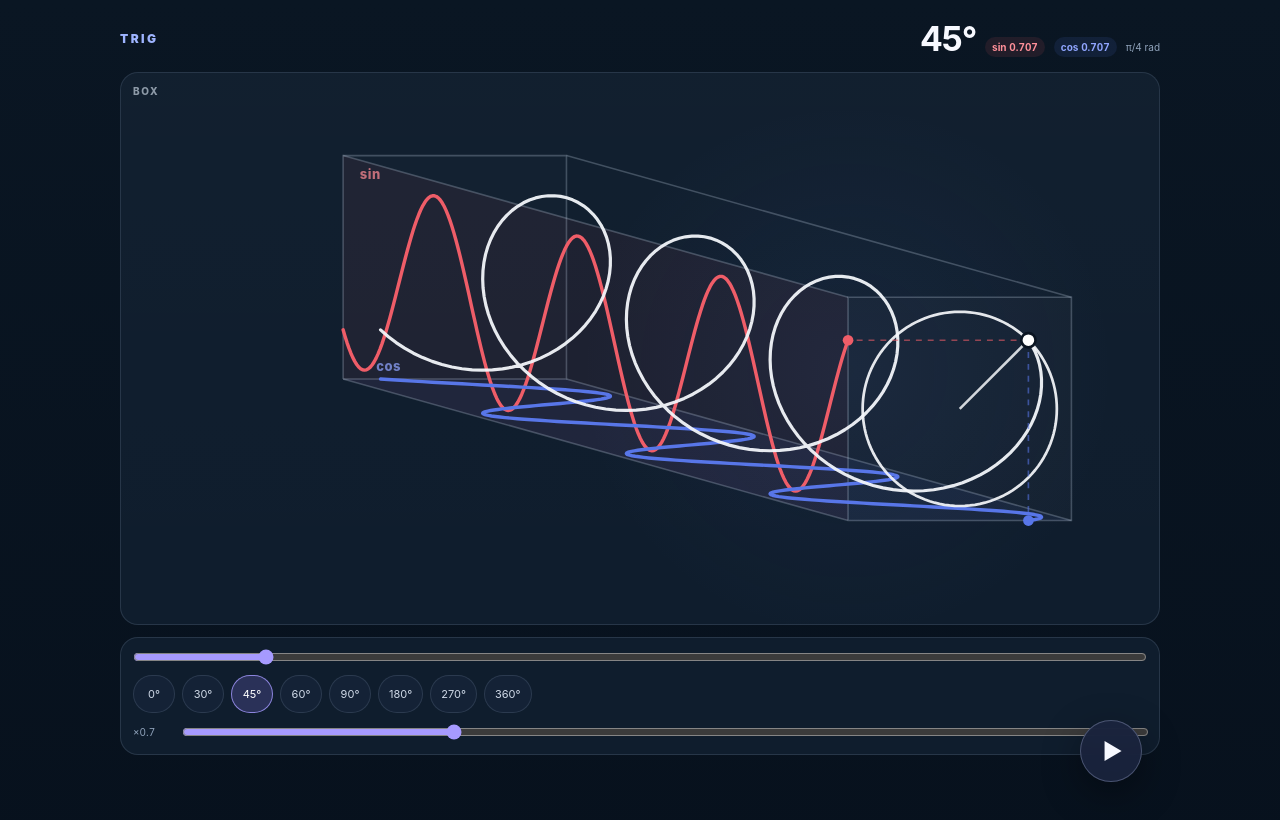
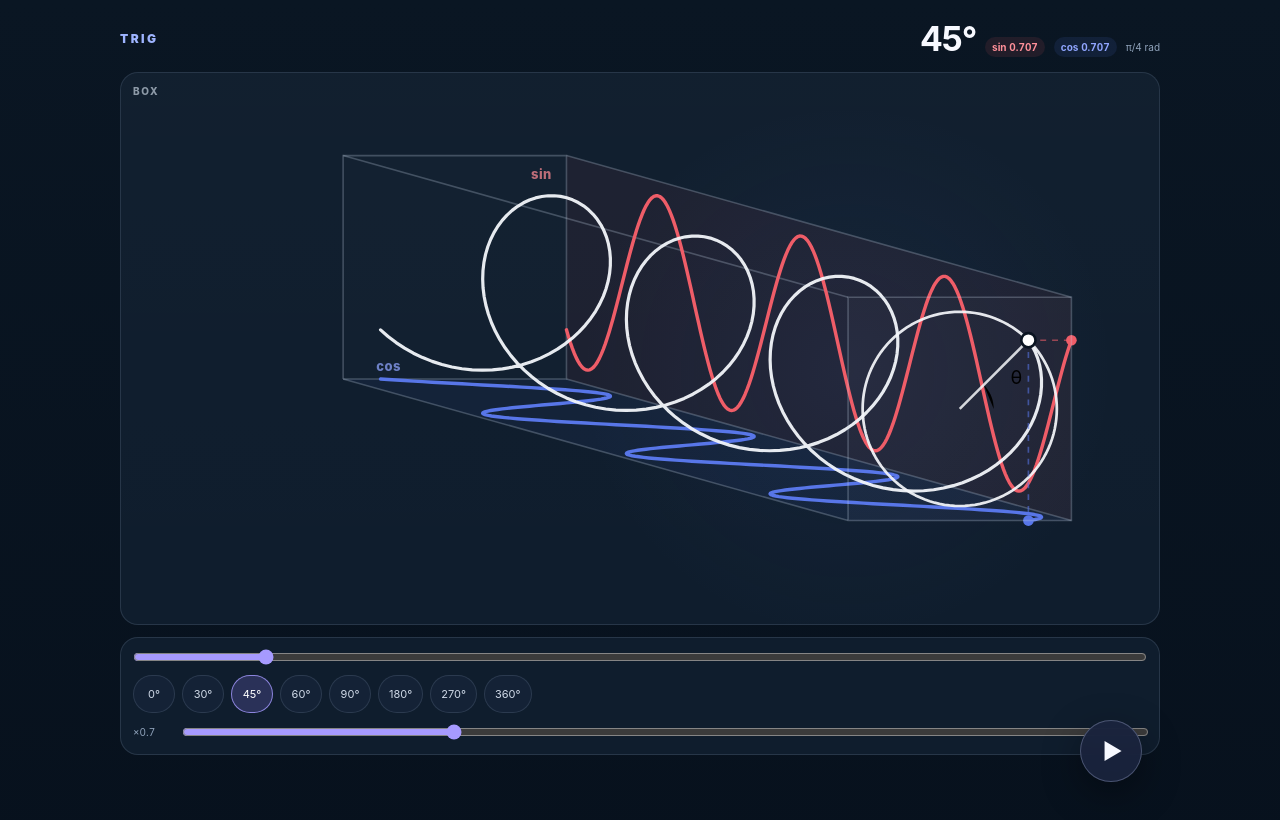
Before and after one commit to miyatayuuma/trig-playground, a React (Vite) app: page / in a window 1280 px wide. Shown: the top 820 px of the page. Built offline with nearby package versions, Linux system fonts and the light colour scheme.

Commit message:
feat: refine projection box depth and front angle

```diff
--- a/src/App.tsx
+++ b/src/App.tsx
@@ -84,6 +84,17 @@ const buildFrontCirclePath = () => {
   }).join(' ')
 }
 
+const buildFrontAnglePath = (radians: number) => {
+  if (radians < 0.001) return ''
+
+  const steps = Math.max(3, Math.ceil((radians / TAU) * 72))
+  return Array.from({ length: steps + 1 }, (_, index) => {
+    const angle = (index / steps) * radians
+    const point = projectBox(0, Math.cos(angle) * 0.35, Math.sin(angle) * 0.35)
+    return `${index === 0 ? 'M' : 'L'} ${point.x.toFixed(2)} ${point.y.toFixed(2)}`
+  }).join(' ')
+}
+
 const facePoints = (t: number) => [
   projectBox(t, -FACE_EXTENT, -FACE_EXTENT),
   projectBox(t, FACE_EXTENT, -FACE_EXTENT),
@@ -130,12 +141,13 @@ export default function App() {
   }, [waveEnd, waveStart])
 
   const frontCirclePath = useMemo(() => buildFrontCirclePath(), [])
+  const frontAnglePath = useMemo(() => buildFrontAnglePath(normalizedAngle), [normalizedAngle])
   const helixPath = useMemo(
     () => buildBoxPath(phase, (t, radians) => projectBox(t, Math.cos(radians), Math.sin(radians))),
     [phase],
   )
   const sineProjectionPath = useMemo(
-    () => buildBoxPath(phase, (t, radians) => projectBox(t, -FACE_EXTENT, Math.sin(radians))),
+    () => buildBoxPath(phase, (t, radians) => projectBox(t, FACE_EXTENT, Math.sin(radians))),
     [phase],
   )
   const cosineProjectionPath = useMemo(
@@ -145,13 +157,22 @@ export default function App() {
 
   const front = facePoints(0)
   const back = facePoints(BOX_DEPTH)
-  const sinFace = [front[0], front[3], back[3], back[0]]
+  const sinFace = [front[1], front[2], back[2], back[1]]
   const cosFace = [front[0], front[1], back[1], back[0]]
 
   const boxCurrent = projectBox(0, values.cos, values.sin)
   const boxCenter = projectBox(0, 0, 0)
-  const sinCurrent = projectBox(0, -FACE_EXTENT, values.sin)
+  const sinCurrent = projectBox(0, FACE_EXTENT, values.sin)
   const cosCurrent = projectBox(0, values.cos, -FACE_EXTENT)
+  const frontXAxisStart = projectBox(0, -1.02, 0)
+  const frontXAxisEnd = projectBox(0, 1.02, 0)
+  const frontYAxisStart = projectBox(0, 0, -1.02)
+  const frontYAxisEnd = projectBox(0, 0, 1.02)
+  const thetaPoint = projectBox(
+    0,
+    Math.cos(normalizedAngle / 2) * 0.5,
+    Math.sin(normalizedAngle / 2) * 0.5,
+  )
 
   const circleCx = 210
   const circleCy = 210
@@ -210,6 +231,10 @@ export default function App() {
     setPhase(drag.phase - (deltaX / width) * WAVE_SPAN)
   }
 
+  const openFace = (nextView: ViewMode) => {
+    if (nextView !== 'box') setView(nextView)
+  }
+
   return (
     <main className="app">
       <header className="topbar">
@@ -235,14 +260,15 @@ export default function App() {
         <div className={`model-stage view-${view}`}>
           {view === 'box' && (
             <svg className="box-svg" viewBox="0 0 760 430" role="img" aria-label="円運動とサイン・コサインの投影モデル">
+              <polygon points={pointsString(back)} className="box-face box-face-back" />
               <polygon points={pointsString(sinFace)} className="box-face box-face-sin" />
               <polygon points={pointsString(cosFace)} className="box-face box-face-cos" />
-              <polygon points={pointsString(back)} className="box-face box-face-back" />
               <polygon points={pointsString(front)} className="box-face box-face-front" />
 
-              <g className="box-edges">
-                <polyline points={`${front[0].x},${front[0].y} ${front[1].x},${front[1].y} ${front[2].x},${front[2].y} ${front[3].x},${front[3].y} ${front[0].x},${front[0].y}`} />
+              <g className="box-edges box-edges-back">
                 <polyline points={`${back[0].x},${back[0].y} ${back[1].x},${back[1].y} ${back[2].x},${back[2].y} ${back[3].x},${back[3].y} ${back[0].x},${back[0].y}`} />
+              </g>
+              <g className="box-edges box-edges-depth">
                 {front.map((point, index) => (
                   <line key={index} x1={point.x} y1={point.y} x2={back[index].x} y2={back[index].y} />
                 ))}
@@ -251,34 +277,69 @@ export default function App() {
               <path d={sineProjectionPath} className="box-wave box-wave-sin" />
               <path d={cosineProjectionPath} className="box-wave box-wave-cos" />
               <path d={helixPath} className="box-helix" />
+
+              <g className="box-front-axes">
+                <line x1={frontXAxisStart.x} y1={frontXAxisStart.y} x2={frontXAxisEnd.x} y2={frontXAxisEnd.y} />
+                <line x1={frontYAxisStart.x} y1={frontYAxisStart.y} x2={frontYAxisEnd.x} y2={frontYAxisEnd.y} />
+              </g>
               <path d={frontCirclePath} className="box-circle" />
+              {frontAnglePath && <path d={frontAnglePath} className="box-angle-arc" />}
+              <line x1={boxCenter.x} y1={boxCenter.y} x2={boxCurrent.x} y2={boxCurrent.y} className="box-radius" />
+              <text x={thetaPoint.x + 5} y={thetaPoint.y - 5} className="box-theta">θ</text>
 
-              <line x1={boxCenter.x} y1={boxCenter.y} x2={boxCurrent.x} y2={boxCurrent.y} className="box-radius" />
               <line x1={boxCurrent.x} y1={boxCurrent.y} x2={sinCurrent.x} y2={sinCurrent.y} className="box-guide box-guide-sin" />
               <line x1={boxCurrent.x} y1={boxCurrent.y} x2={cosCurrent.x} y2={cosCurrent.y} className="box-guide box-guide-cos" />
               <circle cx={boxCurrent.x} cy={boxCurrent.y} r="6" className="box-current" />
               <circle cx={sinCurrent.x} cy={sinCurrent.y} r="4.5" className="box-dot box-dot-sin" />
               <circle cx={cosCurrent.x} cy={cosCurrent.y} r="4.5" className="box-dot box-dot-cos" />
 
-              <text x={back[3].x + 14} y={back[3].y + 20} className="face-label face-label-sin">sin</text>
+              <g className="box-edges box-edges-front">
+                <polyline points={`${front[0].x},${front[0].y} ${front[1].x},${front[1].y} ${front[2].x},${front[2].y} ${front[3].x},${front[3].y} ${front[0].x},${front[0].y}`} />
+              </g>
+
+              <text x={back[2].x - 30} y={back[2].y + 20} className="face-label face-label-sin">sin</text>
               <text x={back[0].x + 28} y={back[0].y - 7} className="face-label face-label-cos">cos</text>
 
               <polygon
                 points={pointsString(front)}
                 className="face-hit face-hit-circle"
-                onClick={() => setView('circle')}
+                role="button"
+                tabIndex={0}
+                onClick={() => openFace('circle')}
+                onKeyDown={(event) => {
+                  if (event.key === 'Enter' || event.key === ' ') {
+                    event.preventDefault()
+                    openFace('circle')
+                  }
+                }}
                 aria-label="円を平面表示"
               />
               <polygon
                 points={pointsString(sinFace)}
                 className="face-hit face-hit-sin"
-                onClick={() => setView('sin')}
+                role="button"
+                tabIndex={0}
+                onClick={() => openFace('sin')}
+                onKeyDown={(event) => {
+                  if (event.key === 'Enter' || event.key === ' ') {
+                    event.preventDefault()
+                    openFace('sin')
+                  }
+                }}
                 aria-label="サインを平面表示"
               />
               <polygon
                 points={pointsString(cosFace)}
                 className="face-hit face-hit-cos"
-                onClick={() => setView('cos')}
+                role="button"
+                tabIndex={0}
+                onClick={() => openFace('cos')}
+                onKeyDown={(event) => {
+                  if (event.key === 'Enter' || event.key === ' ') {
+                    event.preventDefault()
+                    openFace('cos')
+                  }
+                }}
                 aria-label="コサインを平面表示"
               />
             </svg>
```
